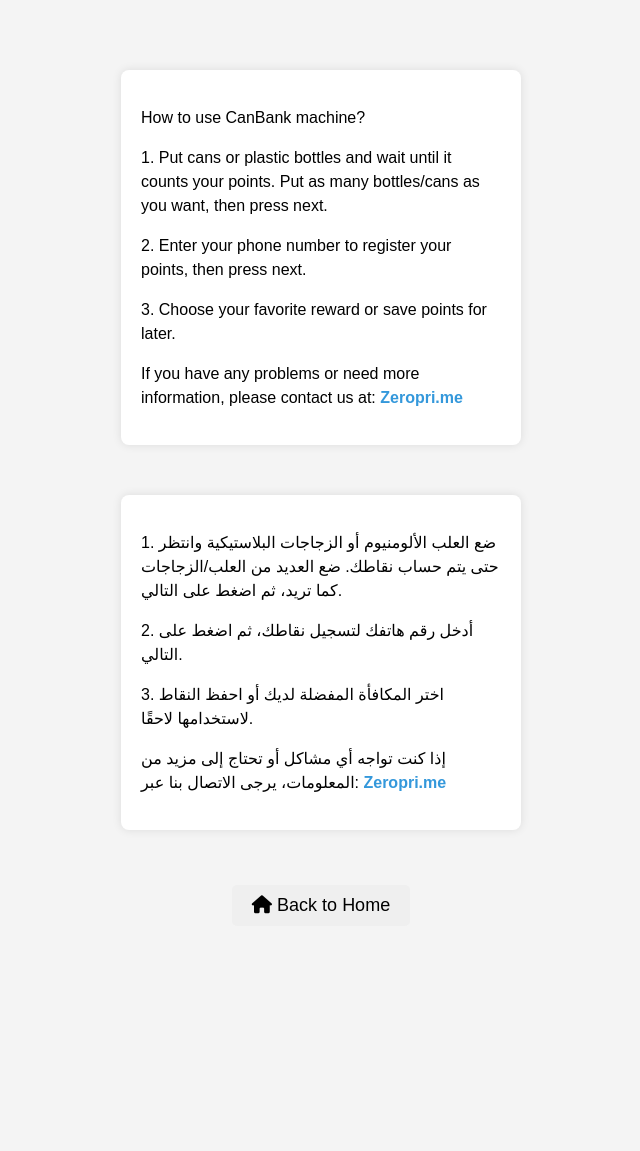
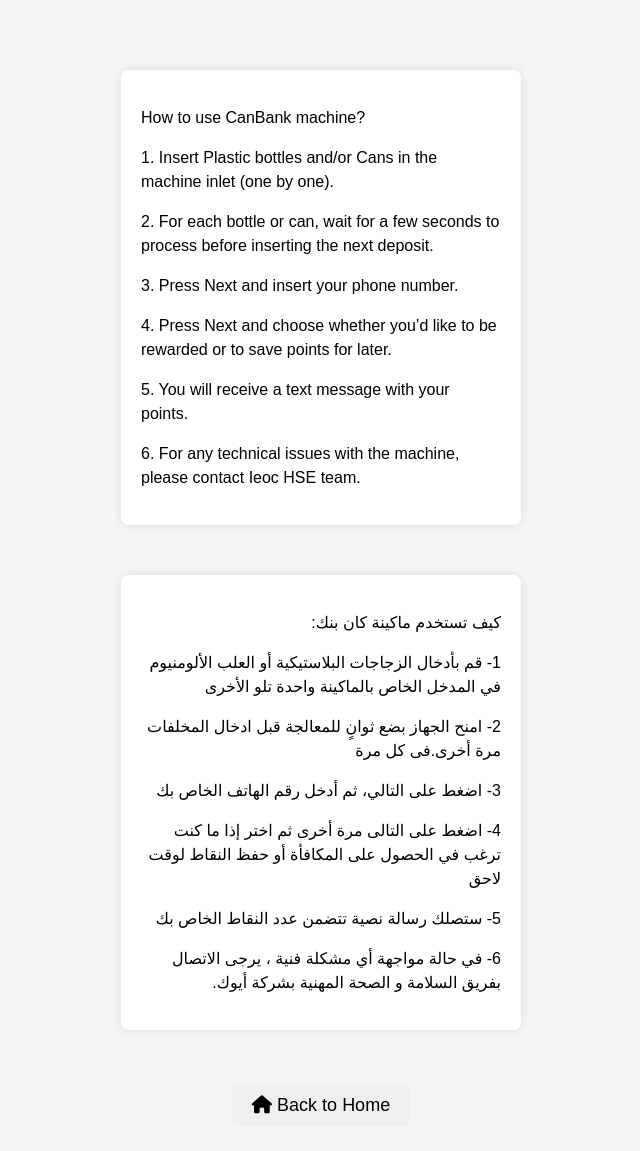
Before and after one commit to MarioNageh/Recycle-Machine, a FastAPI app: page /eni/help in a window 1280 px wide. Shown: the whole page, without its empty margins (319-959 px from the left). Before the commit the page ends 914 px from the top, so only its background shows below. Run offline with FastAPI, Linux system fonts and the light colour scheme.

Commit message:
Fix Arabic

```diff
--- a/templates/help.html
+++ b/templates/help.html
@@ -13,31 +13,41 @@
     <div class="divholder">
         <p>How to use CanBank machine?</p>
 
-        <div><p>1. Put cans or plastic bottles and wait until it counts your points. Put as many bottles/cans as you
-            want,
-            then press next.</p>
+        <p>1. Insert Plastic bottles and/or Cans in the machine inlet (one by one).</p>
+        <P>2. For each bottle or can, wait for a few seconds to process before inserting the next deposit.</P>
+        <P>3. Press Next and insert your phone number.</P>
+        <P>4. Press Next and choose whether you’d like to be rewarded or to save points for later.</P>
+        <P>5. You will receive a text message with your points.</P>
+        <P>6. For any technical issues with the machine, please contact Ieoc HSE team.</P>
+    </div>
+    <div class="divholder" lang="ar" dir="rtl">
+        <p>
+            كيف تستخدم ماكينة كان بنك:
 
-            <p>2. Enter your phone number to register your points, then press next.</p>
+        </p>
+        <p>
+            1- قم بأدخال الزجاجات البلاستيكية أو العلب الألومنيوم في المدخل الخاص بالماكينة واحدة تلو الأخرى
+        </p>
 
-            <p>3. Choose your favorite reward or save points for later.</p>
+        <p>
+            2- امنح الجهاز بضع ثوانٍ للمعالجة قبل ادخال المخلفات مرة أخرى.فى كل مرة
+        </p>
 
-            <p>If you have any problems or need more information, please contact us at: <a href="mailto:Zeropri.me">Zeropri.me</a>
-            </p>
-        </div>
+        <p>
+            3- اضغط على التالي، ثم أدخل رقم الهاتف الخاص بك
 
-    </div>
-    <div class="divholder">
-        <div>
-            <p>1. ضع العلب الألومنيوم أو الزجاجات البلاستيكية وانتظر حتى يتم حساب نقاطك. ضع العديد من العلب/الزجاجات كما
-                تريد، ثم اضغط على التالي.</p>
+        </p>
+        <p>
+            4- اضغط على التالى مرة أخرى ثم اختر إذا ما كنت ترغب في الحصول على المكافأة أو حفظ النقاط لوقت لاحق
+        </p>
 
-            <p>2. أدخل رقم هاتفك لتسجيل نقاطك، ثم اضغط على التالي.</p>
+        <p>
+            5- ستصلك رسالة نصية تتضمن عدد النقاط الخاص بك
+        </p>
+        <p>
+            6- في حالة مواجهة أي مشكلة فنية ، يرجى الاتصال بفريق السلامة و الصحة المهنية بشركة أيوك.
+        </p>
 
-            <p>3. اختر المكافأة المفضلة لديك أو احفظ النقاط لاستخدامها لاحقًا.</p>
-
-            <p>إذا كنت تواجه أي مشاكل أو تحتاج إلى مزيد من المعلومات، يرجى الاتصال بنا عبر: <a href="mailto:Zeropri.me">Zeropri.me</a>
-            </p>
-        </div>
     </div>
     <div>
         <div class="mybtn">
```
